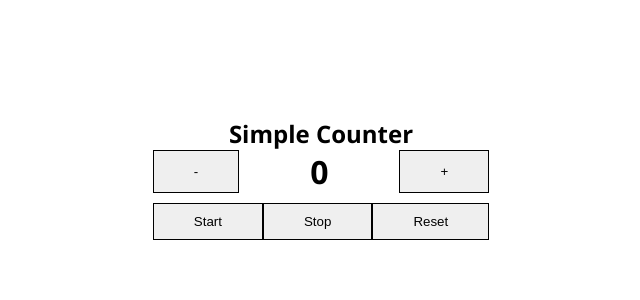
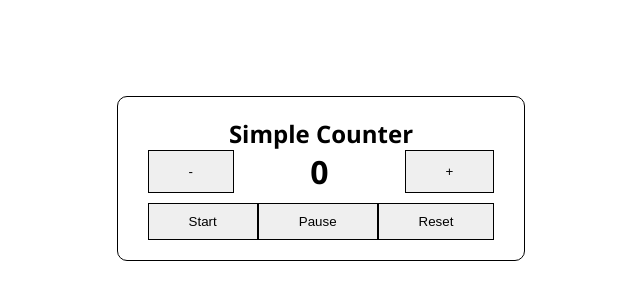
Before and after one commit to TRISHAN00/React-Basic, a React (Create React App) app: page / in a window 1280 px wide. Shown: the part 222-522 px from the top of the page, without its empty margins (319-959 px from the left). Built offline with nearby package versions, Linux system fonts and the light colour scheme.

Commit message:
timer project completed

```diff
--- a/src/App.css
+++ b/src/App.css
@@ -33,3 +33,10 @@ li {
 .control-buttons {
   margin-top: 10px;
 }
+.Time-container {
+  text-align: center;
+  border: 1px solid black;
+  padding: 20px 30px;
+  overflow: hidden;
+  border-radius: 10px;
+}
--- a/src/components/Timer/Index.js
+++ b/src/components/Timer/Index.js
@@ -21,7 +21,7 @@ class Timer extends Component {
     startTimer = () => {
         if(this.state.count > 0 && !this.intervalId) {
             this.intervalId = setInterval(() => {
-                this.setState({count : this.state.count - 1})
+                this.setState({count : this.state.count + 1})
                 if(this.state.count === 0) {
                     alert('Timer Finished')
                     clearInterval(this.intervalId)
@@ -57,7 +57,7 @@ class Timer extends Component {
                 </div>
                 <div className='control-buttons'>
                     <button onClick={this.startTimer} className='Btn'>Start</button>
-                    <button onClick={this.stopTimer} className='Btn'>Stop</button>
+                    <button onClick={this.stopTimer} className='Btn'>Pause</button>
                     <button onClick={this.resetTimer} className='Btn'>Reset</button>
                 </div>
             </div>
```
